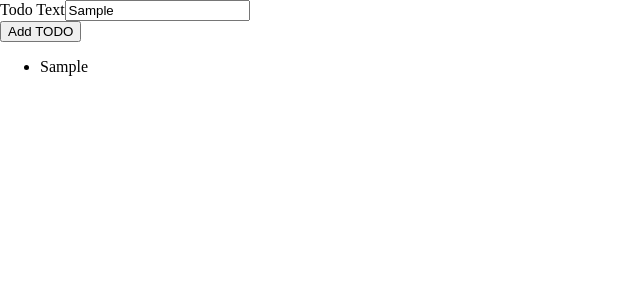
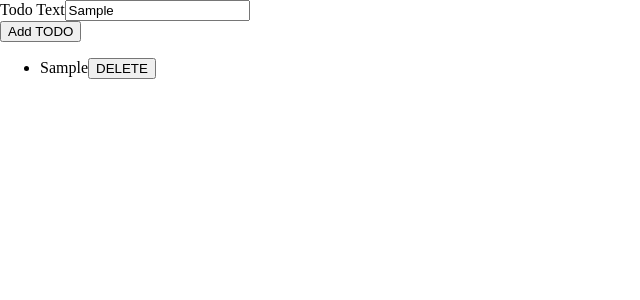
Before and after one commit to filipmackiewicz/Todo_react_ts, a React (Create React App) app: page / in a window 1280 px wide. Both pictures are taken after typing "Sample" into the empty fields and a click on the button "Add TODO". Shown: the top 300 px of the page, without its empty margins (0-640 px from the left). Built offline with nearby package versions, Linux system fonts and the light colour scheme.

Commit message:
delete button

```diff
--- a/src/App.tsx
+++ b/src/App.tsx
@@ -16,10 +16,16 @@
     setTodos(prevTodos => [...prevTodos, {id: Math.random().toString(), text: text}]);
   };
 
+  const todoDeleteHandler = (todoId: string) => {
+    setTodos(prevTodos => {
+      return prevTodos.filter(todo => todo.id !== todoId);
+    })
+  }
+
   return (
     <div className="App">
       <NewTodo onAddTodo={todoAddHandler} />
-      <TodoList items={todos} />
+      <TodoList items={todos} onDeleteTodo={todoDeleteHandler}/>
     </div>
   );
 }
--- a/src/components/TodoList.tsx
+++ b/src/components/TodoList.tsx
@@ -1,14 +1,17 @@
 import React from 'react';
 
 interface TodoListProps {
-    items: {id: string, text: string}[]
+    items: {id: string, text: string}[];
+    onDeleteTodo: (id: string) => void;
 }
 
 const TodoList: React.FC<TodoListProps> = props => {
 
     return <ul>
         {props.items.map(todo => (
-        <li key={todo.id}>{todo.text}</li>
+        <li key={todo.id}>
+            <span>{todo.text}</span>
+            <button onClick={props.onDeleteTodo.bind(null, todo.id)}>DELETE</button></li>
         ))}</ul>;
 
 };
```
